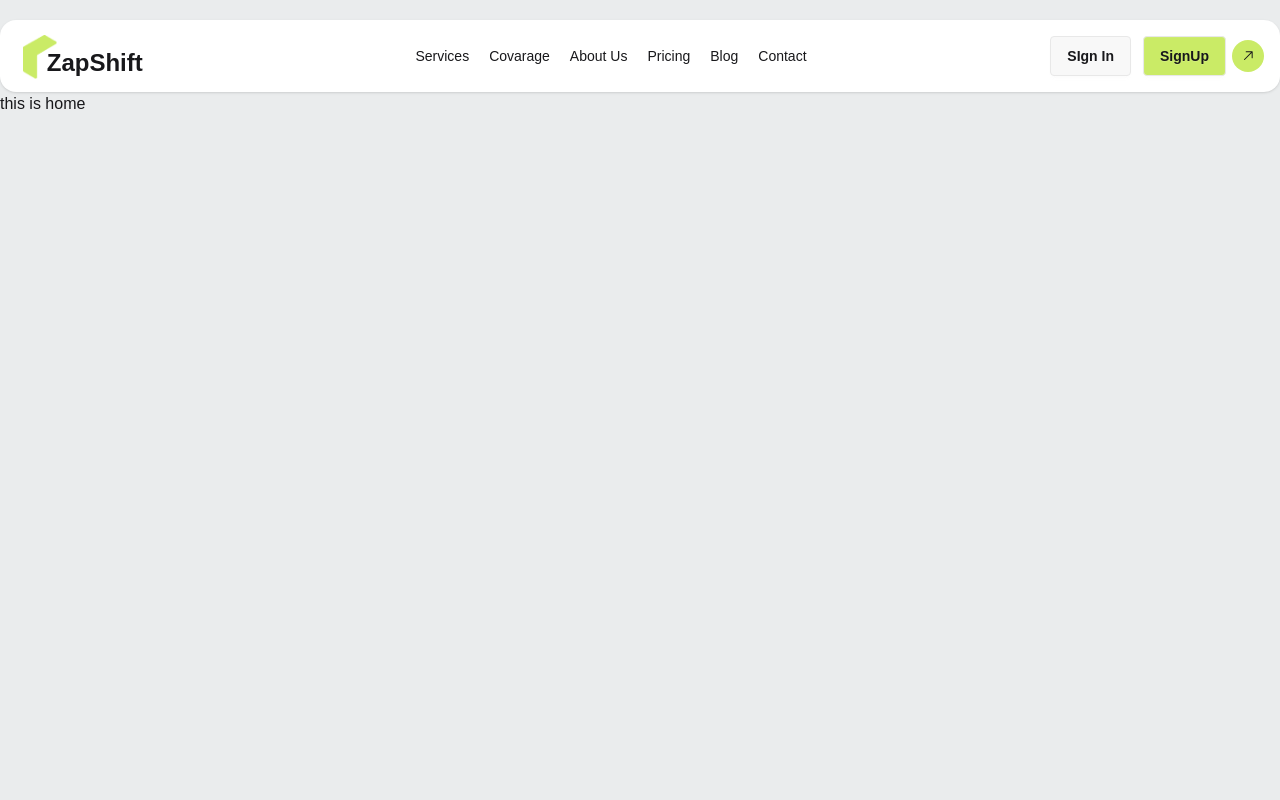
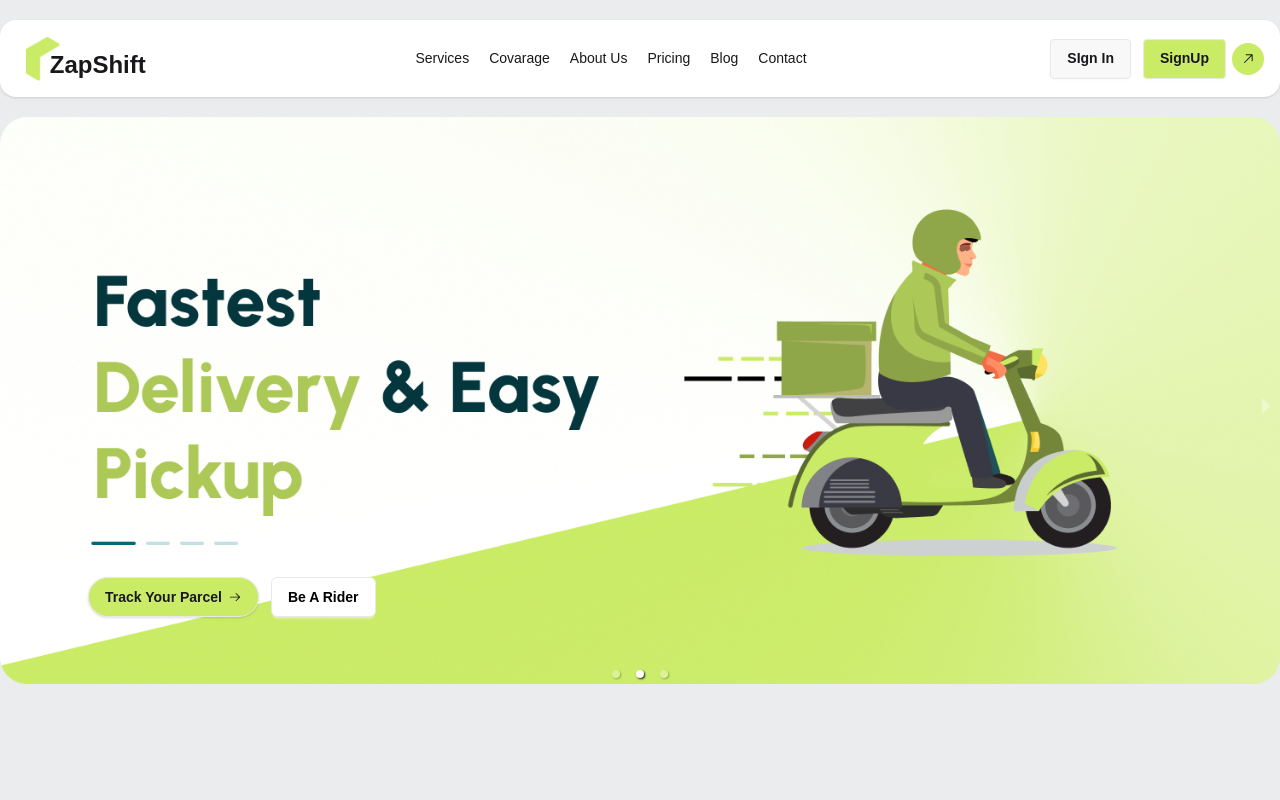
Before and after one commit to Mahfuz5634/ZapShift-Project-ClientPart, a React (Vite) app: page / in a window 1280 px wide. Shown: the top 800 px of the page. Built offline with nearby package versions, Linux system fonts and the light colour scheme.

Commit message:
added hero section slider

```diff
--- a/package.json
+++ b/package.json
@@ -14,6 +14,7 @@
     "react": "^19.2.0",
     "react-dom": "^19.2.0",
     "react-icons": "^5.5.0",
+    "react-responsive-carousel": "^3.2.23",
     "react-router": "^7.9.6",
     "tailwindcss": "^4.1.17"
   },
--- a/src/Pages/Home/Banner.jsx
+++ b/src/Pages/Home/Banner.jsx
@@ -1,11 +1,60 @@
-import React from 'react';
+import React from "react";
+import "react-responsive-carousel/lib/styles/carousel.min.css";
+import img1 from "../../assets/banner/banner1.png";
+import img2 from "../../assets/banner/banner2.png";
+import img3 from "../../assets/banner/banner3.png";
+import { Carousel } from "react-responsive-carousel";
+import { GoArrowRight } from "react-icons/go";
 
 const Banner = () => {
-    return (
-        <div>
+  return (
+    <Carousel
+      className="mt-5"
+      autoPlay={true}
+      infiniteLoop={true}
+      showThumbs={false}
+      showStatus={false}
+    >
+      <div className="relative">
+        <img src={img1} />
 
+        {/* Button container */}
+        <div className="absolute lg:top-120 lg:left-22 transform -translate-y-1/2 space-x-3">
+          <button className="rounded-full btn bg-primary px-4 py-2 shadow ">
+            Track Your Parcel <GoArrowRight></GoArrowRight>
+          </button>
+
+          <button className="rounded-md btn bg-white text-black px-4 py-2">
+            Be A Rider
+          </button>
         </div>
-    );
+      </div>
+      <div>
+        <img src={img2} />
+        <div className="absolute lg:top-120 lg:left-22 transform -translate-y-1/2 space-x-3">
+          <button className="rounded-full btn bg-primary px-4 py-2 shadow ">
+            Track Your Parcel <GoArrowRight></GoArrowRight>
+          </button>
+
+          <button className="rounded-md btn bg-white text-black px-4 py-2">
+            Be A Rider
+          </button>
+        </div>
+      </div>
+      <div>
+        <img src={img3} />
+        <div className="absolute lg:top-120 lg:left-22 transform -translate-y-1/2 space-x-3">
+          <button className="rounded-full btn bg-primary px-4 py-2 shadow ">
+            Track Your Parcel <GoArrowRight></GoArrowRight>
+          </button>
+
+          <button className="rounded-md btn bg-white text-black px-4 py-2">
+            Be A Rider
+          </button>
+        </div>
+      </div>
+    </Carousel>
+  );
 };
 
 export default Banner;
--- a/src/Pages/Home/Home.jsx
+++ b/src/Pages/Home/Home.jsx
@@ -1,9 +1,10 @@
 import React from 'react';
+import Banner from './Banner';
 
 const Home = () => {
     return (
         <div>
-            this is home
+           <Banner></Banner>
         </div>
     );
 };
--- a/src/Pages/Navbar.jsx
+++ b/src/Pages/Navbar.jsx
@@ -40,7 +40,7 @@ const Navbar = () => {
            {links}
           </ul>
         </div>
-        <a className="btn btn-ghost text-xl"><Logo></Logo></a>
+        <a className="text-xl ml-5"><Logo></Logo></a>
       </div>
       <div className="navbar-center hidden lg:flex">
         <ul className="menu menu-horizontal px-1">
```
Also changed, not shown: 1 other file (tests, documents, lock files or other folders).
